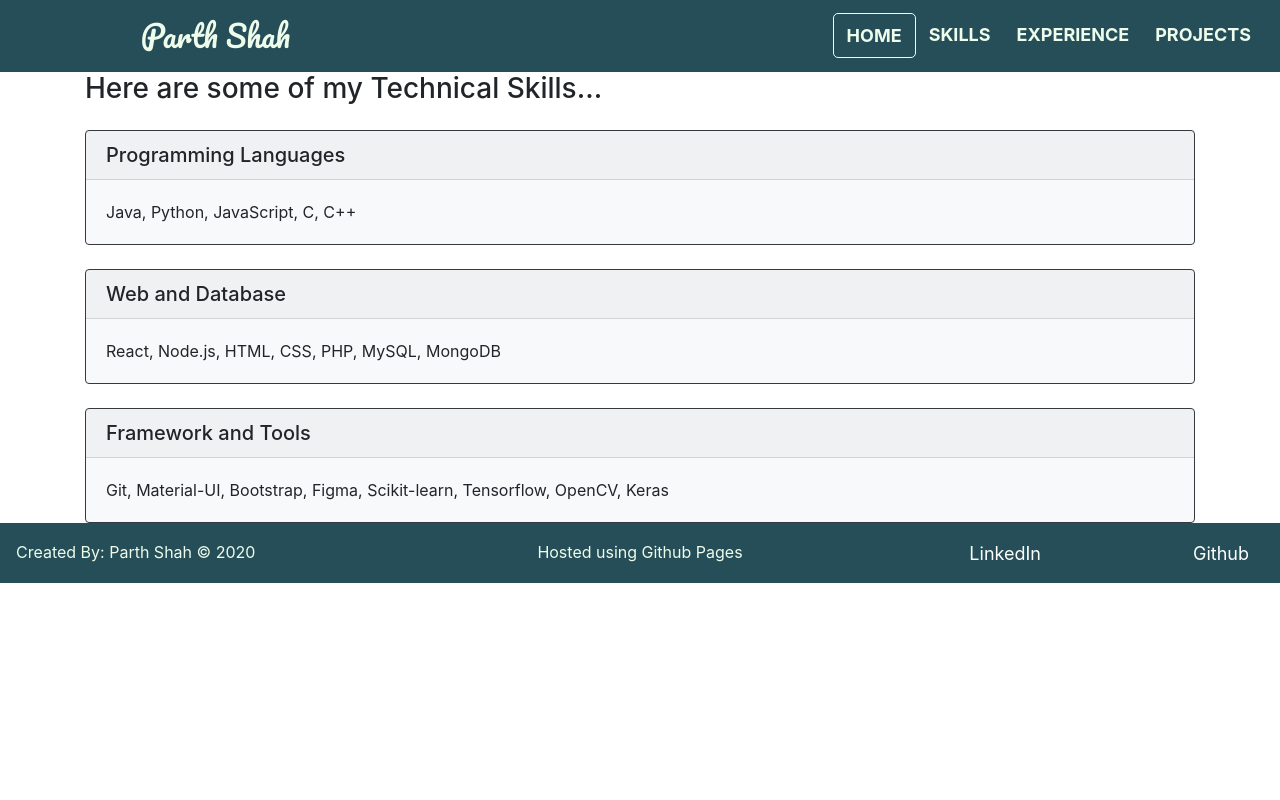
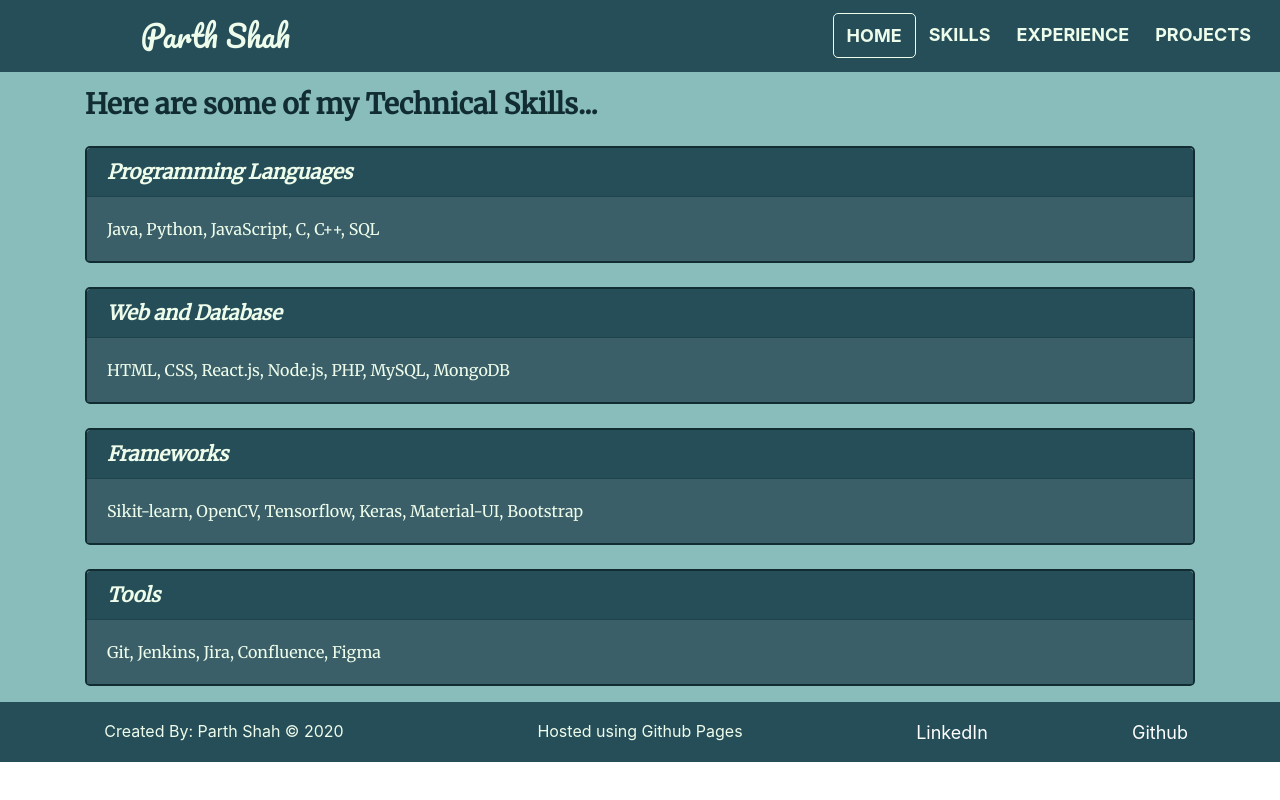
Before and after one commit to parth2844/parth-shah, a React (Create React App) app: page /parth-shah/skills in a window 1280 px wide. Built offline with nearby package versions, Linux system fonts and the light colour scheme.

Commit message:
Skills page + Footer fix

```diff
--- a/src/components/footer/FootBottom.js
+++ b/src/components/footer/FootBottom.js
@@ -9,14 +9,14 @@ function FootBottom() {
         <footer className="footer-bar">
             <Container fluid className="p-0">
                 <Row noGutters={true} className="justify-content-between p-3">
-                    <Col className="d-flex justify-content-start col-item">Created By: Parth Shah © 2020</Col>
-                    <Col className="d-flex justify-content-center col-item">Hosted using Github Pages</Col>
-                    <Col className="d-flex justify-content-end">
-                        <Col className="d-flex justify-content-end col-item">
+                    <Col xs={12} sm={4} className="d-flex justify-content-center col-item">Created By: Parth Shah © 2020</Col>
+                    <Col xs={12} sm={4} className="d-flex justify-content-center col-item">Hosted using Github Pages</Col>
+                    <Col xs={12} sm={4} className="d-flex justify-content-center">
+                        <Col className="d-flex justify-content-center col-item">
                             <a href="https://www.linkedin.com/in/parth-shah97/" target="_blank">LinkedIn</a>
                         </Col>
 
-                        <Col className="d-flex justify-content-end col-item">
+                        <Col className="d-flex justify-content-center col-item">
                             <a href="https://github.com/parth2844" target="_blank">Github</a>
                         </Col>
                     </Col>
--- a/src/components/pages/skills.js
+++ b/src/components/pages/skills.js
@@ -2,10 +2,11 @@ import React from 'react'
 import Container from 'react-bootstrap/Container'
 import Card from 'react-bootstrap/Card'
 import { Spring } from 'react-spring/renderprops'
+import '../../stylesheets/skills.css'
 
 function skills() {
     return (
-
+        <div className="skills-page">
         <Spring
         from = {{ marginLeft: -500 }}
         to = {{ marginLeft:0 }}
@@ -13,8 +14,8 @@ function skills() {
         >
             {props => (
                 <div style = {props}>
-                    <Container>
-                        <h3>Here are some of my Technical Skills...</h3>
+                    <Container className="pt-3 pb-3">
+                        <h3 className="skills-page-title">Here are some of my Technical Skills...</h3>
                         <Spring
                         from = {{ opacity: 0 }}
                         to = {{ opacity: 1}}
@@ -22,27 +23,43 @@ function skills() {
                         >
                             {props => (
                                 <div style = {props}>
-                                    <Card bg= "light" border="dark" className="mt-4">
-                                        <Card.Header><Card.Title className="m-0">Programming Languages</Card.Title></Card.Header>
-                                        <Card.Body>
+                                    <Card className="skills-page-card mt-4">
+                                        <Card.Header className="skills-page-card-header">
+                                            <Card.Title className="skills-page-card-title m-0">Programming Languages</Card.Title>
+                                        </Card.Header>
+                                        <Card.Body className="skills-page-card-body">
                                             <Card.Text>
-                                                Java, Python, JavaScript, C, C++
+                                                Java, Python, JavaScript, C, C++, SQL
                                             </Card.Text>
                                         </Card.Body>
                                     </Card>
-                                    <Card bg= "light" border="dark" className="mt-4">
-                                        <Card.Header><Card.Title className="m-0">Web and Database</Card.Title></Card.Header>
-                                        <Card.Body>
+                                    <Card className="skills-page-card mt-4">
+                                        <Card.Header className="skills-page-card-header">
+                                            <Card.Title className="skills-page-card-title m-0">Web and Database</Card.Title>
+                                        </Card.Header>
+                                        <Card.Body className="skills-page-card-body">
                                             <Card.Text>
-                                                React, Node.js, HTML, CSS, PHP, MySQL, MongoDB
+                                                HTML, CSS, React.js, Node.js, PHP, MySQL, MongoDB
                                             </Card.Text>
                                         </Card.Body>
                                     </Card>
-                                    <Card bg= "light" border="dark" className="mt-4">
-                                        <Card.Header><Card.Title className="m-0">Framework and Tools</Card.Title></Card.Header>
-                                        <Card.Body>
+                                    <Card className="skills-page-card mt-4">
+                                        <Card.Header className="skills-page-card-header">
+                                            <Card.Title className="skills-page-card-title m-0">Frameworks</Card.Title>
+                                        </Card.Header>
+                                        <Card.Body className="skills-page-card-body">
                                             <Card.Text>
-                                                Git, Material-UI, Bootstrap, Figma, Scikit-learn, Tensorflow, OpenCV, Keras
+                                                Sikit-learn, OpenCV, Tensorflow, Keras, Material-UI, Bootstrap
+                                            </Card.Text>
+                                        </Card.Body>
+                                    </Card>
+                                    <Card className="skills-page-card mt-4">
+                                        <Card.Header className="skills-page-card-header">
+                                            <Card.Title className="skills-page-card-title m-0">Tools</Card.Title>
+                                        </Card.Header>
+                                        <Card.Body className="skills-page-card-body">
+                                            <Card.Text>
+                                                Git, Jenkins, Jira, Confluence, Figma
                                             </Card.Text>
                                         </Card.Body>
                                     </Card>
@@ -55,7 +72,7 @@ function skills() {
             )}
 
         </Spring>
-
+        </div>
 
     )
 }
--- /dev/null
+++ b/src/stylesheets/skills.css
@@ -0,0 +1,30 @@
+@import url('https://fonts.googleapis.com/css2?family=Merriweather&display=swap');
+
+.skills-page {
+    background-color: #88BDBC;
+    font-family: 'Merriweather', serif;
+}
+
+.skills-page-title {
+    color: #112D32;
+    font-weight: bold;
+}
+
+.skills-page-card.card {
+    border: 2px solid #112D32;
+    border-radius: 5px;
+    color: #eefceb;
+}
+
+.skills-page-card .skills-page-card-header {
+    background-color: #254E58;
+}
+
+.skills-page-card-title.h5{
+    font-weight: 600;
+    font-style: italic;
+}
+
+.skills-page-card .skills-page-card-body {
+    background-color: rgba(37, 78, 88, 0.9);
+}
```
